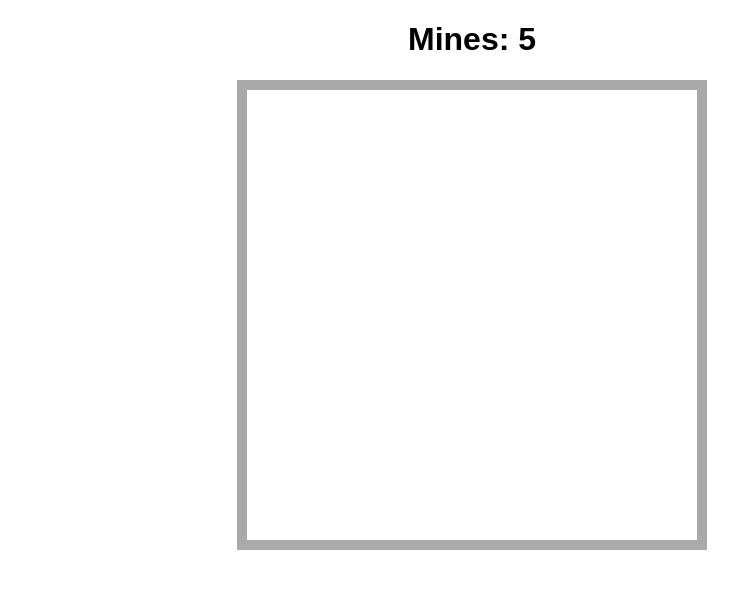
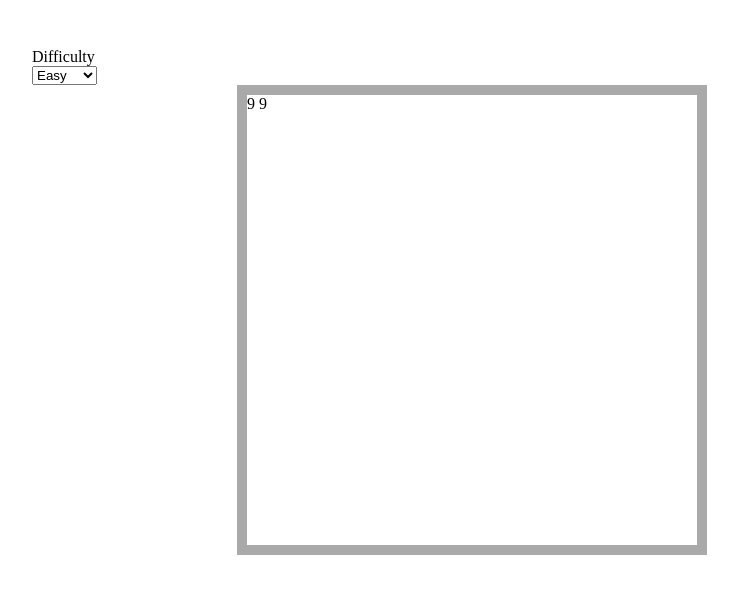
Before and after one commit to Malthael134/minesweeper, a SvelteKit app: page / in a window 1280 px wide. Shown: the top 594 px of the page, without its empty margins (168-906 px from the left). Built offline with nearby package versions, Linux system fonts and the light colour scheme.

Commit message:
svelte sync difficulty across components

```diff
--- /dev/null
+++ b/src/lib/Minesweeper/Board.svelte
@@ -0,0 +1,43 @@
+<script>
+	import { boardSizeStore } from "../../stores";
+	import Tile from "./Tile.svelte";
+
+    /** @type {number} */
+    $: rowLength = $boardSizeStore;
+
+    /** @type {number} */
+    $: columnLength = $boardSizeStore;
+
+</script>
+
+
+<div class="board">
+    {rowLength}
+    {columnLength}
+    <!-- {#each rows as row}
+        {#each columns as column}
+            <Tile
+                id='hi'
+
+            />
+            {console.log(row, '-', column)}
+        {/each}
+    {/each}
+     -->
+</div>
+
+
+<style>
+
+    .board {
+        width: 450px;
+        height: 450px;
+        border: 10px solid darkgray ;
+
+        margin: 0 auto;
+        display: flex;
+        flex-wrap: wrap;
+
+    }
+
+</style>
--- /dev/null
+++ b/src/lib/Minesweeper/Minesweeper.svelte
@@ -0,0 +1,10 @@
+<script>
+    import Board from "./Board.svelte";
+	import Settings from "./Settings.svelte";
+
+</script>
+
+<div>
+    <Settings />
+    <Board />
+</div>
--- /dev/null
+++ b/src/lib/Minesweeper/Settings.svelte
@@ -0,0 +1,39 @@
+<script>
+	import { boardSizeStore } from "../../stores";
+
+    const difficulties = [
+        {name: "Easy", value: 9},
+        {name: "Normal", value: 12},
+        {name: "Hard", value: 15},
+    ]
+
+</script>
+
+
+<label for="boardSize">Difficulty</label>
+<div class="settings-bar">
+
+    <div>
+        <select
+            name="boardSize"
+            id="boardSize"
+            bind:value={$boardSizeStore}
+        >
+
+            {#each difficulties as difficutly}
+                <option value={difficutly.value}>
+                    {difficutly.name}
+                </option>
+            {/each}
+
+        </select>
+    </div>
+
+</div>
+
+<style>
+    .settings-bar {
+        display: flex;
+        flex-direction: row;
+    }
+</style>
--- /dev/null
+++ b/src/lib/Minesweeper/Tile.svelte
@@ -0,0 +1,11 @@
+<script>
+
+    /** @type {string} */
+    export let id;
+
+</script>
+
+
+<div id={id}>
+    {id}
+</div>
--- a/src/lib/board.svelte
+++ /dev/null
@@ -1,25 +0,0 @@
-<div class="board">
-
-</div>
-
-
-
-<style>
-    .board {
-        width: 450px;
-        height: 450px;
-        border: 10px solid darkgray ;
-
-        margin: 0 auto;
-        display: flex;
-        flex-wrap: wrap;
-
-    }
-
-    .board div {
-        width: 50px;
-        height: 50px;
-        border: 1px solid whitesmoke;
-    }
-
-</style>
--- a/src/lib/index.js
+++ b/src/lib/index.js
@@ -1 +1,4 @@
 // place files you want to import through the `$lib` alias in this folder.
+
+//* Minesweeper
+export { default as Game } from './Minesweeper/Minesweeper.svelte';
--- /dev/null
+++ b/src/routes/+layout.svelte
@@ -0,0 +1,9 @@
+<main>
+    <slot />
+</main>
+
+<style>
+    main {
+        padding: 5svh 15svw;
+    }
+</style>
--- a/src/routes/+page.svelte
+++ b/src/routes/+page.svelte
@@ -1,24 +1,8 @@
 <script>
-    import Board from "$lib/board.svelte";
+	import Game from "$lib/Minesweeper/Minesweeper.svelte";
+
 </script>
 
-
-
 <div>
-    <h1>Mines: <span id="mines-count">5</span></h1>
-
-    <Board />
-
+    <Game />
 </div>
-
-
-
-<style>
-
-    * {
-        font-family: Arial, Helvetica, sans-serif;
-        font-weight: bold;
-        text-align: center;
-    }
-
-</style>
--- /dev/null
+++ b/src/stores.js
@@ -0,0 +1,3 @@
+import { writable } from "svelte/store";
+
+export const boardSizeStore = writable(9);
```
Also changed, not shown: test/index.html (+1 -3 lines), 1 other file (tests, documents, lock files or other folders).
